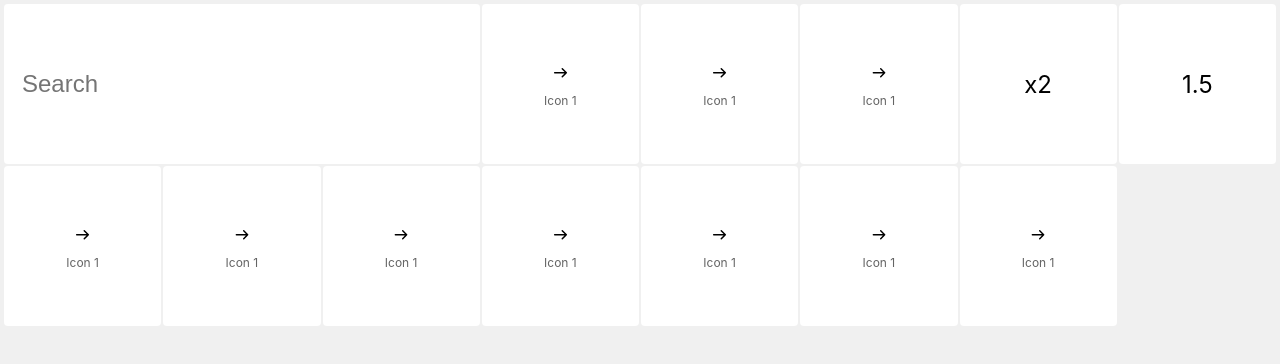
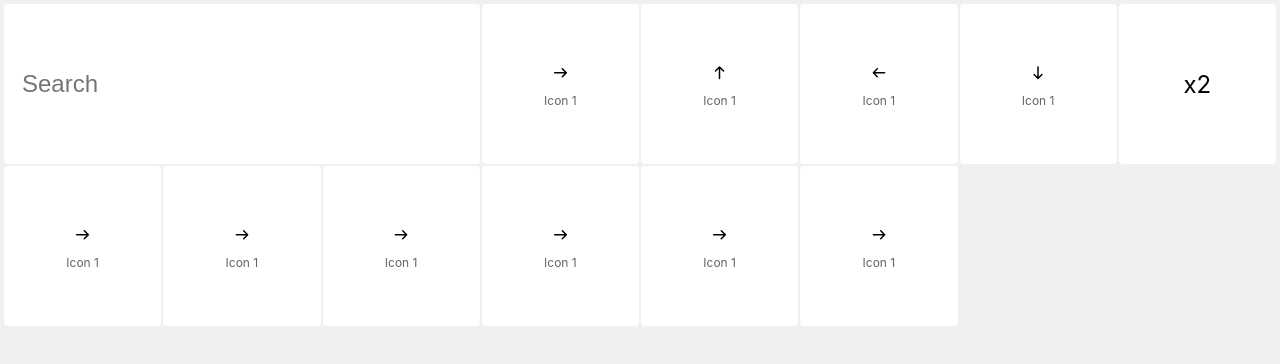
Before and after one commit to yaosamo/standartio, a Next.js app: page / in a window 1280 px wide. Shown: the top 364 px of the page. Built offline with nearby package versions, Linux system fonts and the light colour scheme.

Commit message:
removing weight

```diff
--- a/components/icons.json
+++ b/components/icons.json
@@ -6,19 +6,19 @@
     "tags": ""
   },
   {
-    "url": "/icons/arrow-right.svg",
+    "url": "/icons/arrow-up.svg",
     "name": "Icon 1",
     "group": "",
     "tags": ""
   },
   {
-    "url": "/icons/arrow-right.svg",
+    "url": "/icons/arrow-left.svg",
     "name": "Icon 1",
     "group": "",
     "tags": ""
   },
   {
-    "url": "/icons/arrow-right.svg",
+    "url": "/icons/arrow-down.svg",
     "name": "Icon 1",
     "group": "",
     "tags": ""
--- a/pages/index.js
+++ b/pages/index.js
@@ -2,6 +2,8 @@ import Head from "next/head";
 import Image from "next/image";
 import styles from "../styles/Home.module.css";
 import Icons from "../components/icons.json";
+
+const size = 24;
 
 export default function Home() {
   return (
@@ -16,7 +18,12 @@ export default function Home() {
         {Icons.map(function (Icon) {
           return (
             <div className={styles.iconshape} key={Icon.name}>
-              <Image src={Icon.url} alt={Icon.name} width={24} height={24} />
+              <Image
+                src={Icon.url}
+                alt={Icon.name}
+                width={size}
+                height={size}
+              />
               <a className={styles.label}>{Icon.name}</a>
             </div>
           );
@@ -47,8 +54,6 @@ export default function Home() {
           <input type="checkbox" />
           <span className={styles.indicator}>x2</span>
         </label>
-        {/* Stroke width */}
-        <div className={styles.setting_weight}>1.5</div>
       </main>
     </div>
   );
--- a/styles/Home.module.css
+++ b/styles/Home.module.css
@@ -42,8 +42,6 @@
 }
 
 .setting_size:hover,
-.setting_weight:hover,
-.setting_size:hover,
 .search_input:hover,
 .iconshape:hover {
   background-color: #fafafa;
@@ -55,8 +53,7 @@
   box-sizing: border-box;
 }
 
-.setting_size,
-.setting_weight {
+.setting_size {
   justify-content: center;
   align-content: center;
   background: #fff;
@@ -67,7 +64,7 @@
 
 .setting_size {
   display: grid;
-  grid-column-start: 7;
+  grid-column-start: 8;
   grid-column-end: 8;
   grid-row-start: 1;
   grid-row-end: 1;
@@ -107,14 +104,6 @@
   opacity: 1;
 }
 
-.setting_weight {
-  display: grid;
-  grid-column-start: 8;
-  grid-column-end: 8;
-  grid-row-start: 1;
-  grid-row-end: 1;
-}
-
 @media (max-width: 600px) {
   .grid {
     width: 100%;
```
